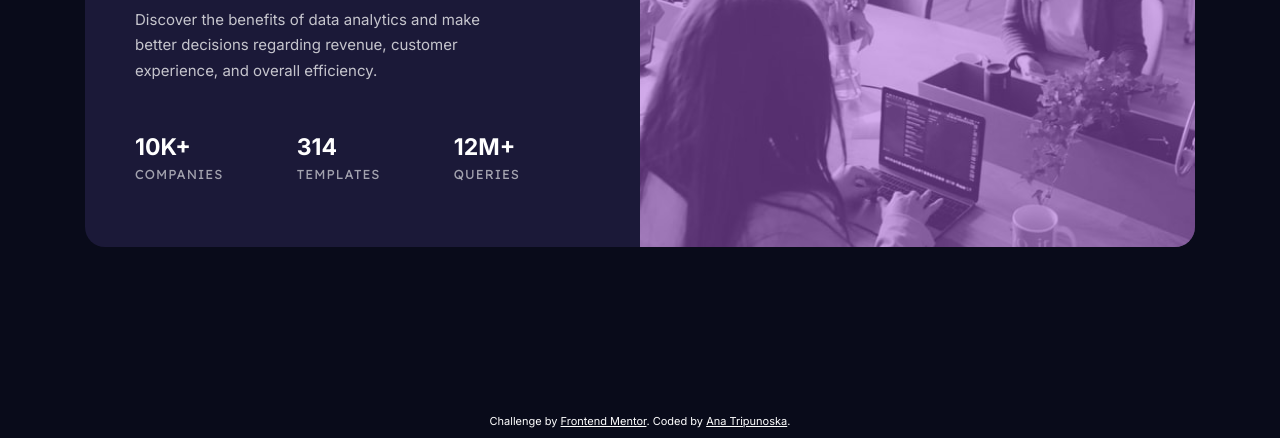
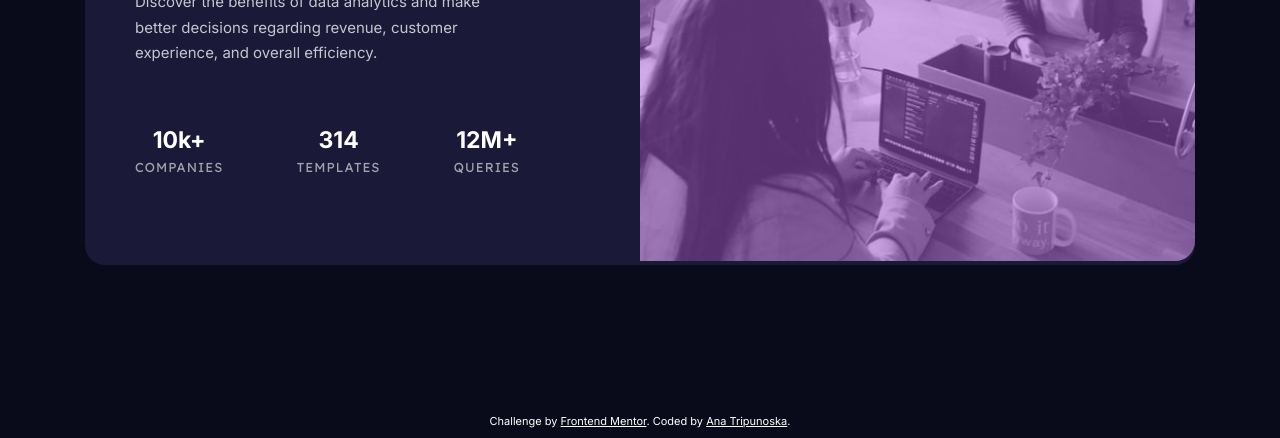
Before and after one commit to atripunoska/stats-preview-card, a plain HTML site: page index.html in a window 1280 px wide. Shown: the part 362-800 px from the top of the page. Drawn offline with Linux system fonts and the light colour scheme.

Commit message:
Mobile  improvements

```diff
--- a/css/style.css
+++ b/css/style.css
@@ -2,11 +2,6 @@
 
 body {
   background-color: hsl(233, 47%, 7%);
-  display: flex;
-  align-items: center;
-  flex-direction: column;
-  justify-content: center;
-  height: 100vh;
   margin: 0;
   padding: 0;
   box-sizing: border-box;
@@ -21,25 +16,27 @@ body {
   display: flex;
   position: relative;
   justify-content: space-between;
-  flex-direction: column;
+  flex-direction: column-reverse;
   width: 90%;
+  margin: 100px auto;
 }
 .card .left {
   width: 100%;
 }
 
 .card .left .content {
-  padding: 50px;
+  padding: 25px 50px 50px 50px;
 }
 .card .right {
   width: 100%;
-  /* background-image: url(../images/image-header-mobile.jpg); */
+  background-image: url(../images/image-header-mobile.jpg);
   background-size: cover;
   background-position: top center;
   background-repeat: no-repeat;
   position: relative;
   border-top-right-radius: 20px;
-  border-bottom-right-radius: 20px;
+  border-top-left-radius: 20px;
+  height: 225px;
 }
 .card .right .overlay {
   background-color: hsl(277, 64%, 61%);
@@ -50,11 +47,12 @@ body {
   left: 0;
   bottom: 0;
   border-top-right-radius: 20px;
-  border-bottom-right-radius: 20px;
+  border-top-left-radius: 20px;
 }
 
 .card h1 {
   color: hsl(0, 0%, 100%);
+  text-align: center;
 }
 
 .card h1 span {
@@ -63,14 +61,16 @@ body {
 .card p {
   color: hsla(0, 0%, 100%, 0.75);
   line-height: 1.7;
+  text-align: center;
+  margin-bottom: 40px;
 }
 
 .stats .item {
   color: #fff;
   font-weight: 700;
   font-size: 23px;
-  margin-bottom: 15px;
-  text-transform: uppercase;
+  margin-bottom: 25px;
+  text-align: center;
 }
 
 .stats .item span {
@@ -81,11 +81,12 @@ body {
   margin-top: 5px;
   font-family: "Lexend Deca";
   letter-spacing: 1px;
+  text-transform: uppercase;
 }
 
 .attribution {
   color: #fff;
-  position: absolute;
+  position: relative;
   bottom: 10px;
   left: 0;
   right: 0;
@@ -97,19 +98,50 @@ body {
   color: #fff;
   text-decoration: underline;
 }
+@media (min-width: 450px) {
+  .card .right {
+    height: 300px;
+  }
+}
+
+@media (min-width: 680px) {
+  .card .right {
+    height: 450px;
+  }
+}
 
 @media screen and (min-width: 768px) {
+  body {
+    display: flex;
+    align-items: center;
+    flex-direction: column;
+    justify-content: center;
+    height: 100vh;
+  }
   .card {
     width: 90%;
     flex-direction: row;
   }
-  .card .mobile-header {
-    display: none;
+  .card h1 {
+    text-align: left;
+  }
+  .card p {
+    text-align: left;
+    margin-bottom: 60px;
   }
   .card .right {
     width: 100%;
     background-image: url(../images/image-header-desktop.jpg);
+    border-top-right-radius: 20px;
+    border-bottom-right-radius: 20px;
+    border-top-left-radius: 0px;
   }
+  .card .right .overlay {
+    border-top-right-radius: 20px;
+    border-bottom-right-radius: 20px;
+    border-top-left-radius: 0px;
+  }
+
   .card .left {
     width: 100%;
   }
@@ -120,6 +152,11 @@ body {
     display: flex;
     justify-content: space-between;
     margin-top: 50px;
+    margin-bottom: 15px;
+    text-align: left;
+  }
+  .attribution {
+    position: absolute;
   }
 }
 
--- a/index.html
+++ b/index.html
@@ -18,7 +18,7 @@
   <body>
     <div class="card">
       <div class="left">
-        <img src="./images//image-header-mobile.jpg" class="mobile-header" />
+        <!-- <img src="./images//image-header-mobile.jpg" class="mobile-header" /> -->
         <div class="content">
           <h1>Get <span>insights</span> that help your business grow.</h1>
 
@@ -30,7 +30,7 @@
           <div class="stats">
             <div class="item">10k+ <span>companies</span></div>
             <div class="item">314 <span>templates</span></div>
-            <div class="item">12m+ <span>queries</span></div>
+            <div class="item">12M+ <span>queries</span></div>
           </div>
           <!--/.stats-->
         </div>
```
